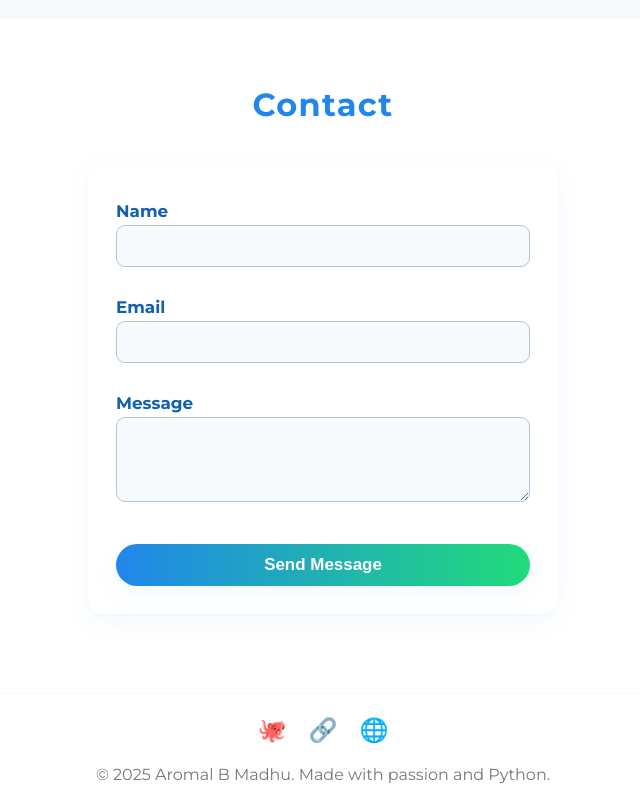
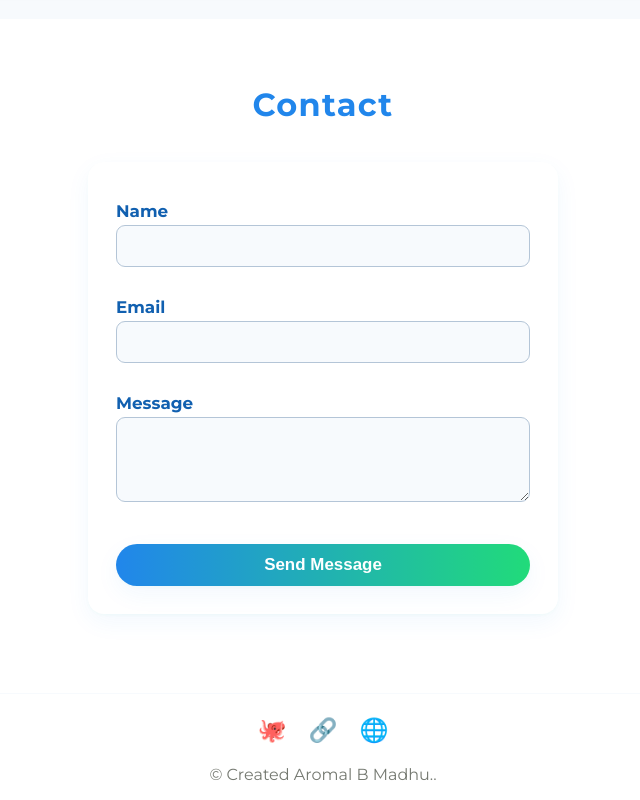
Before and after one commit to Aromalbm07/Aromal-B-Madhu-Portfolio, a plain HTML site: page index.html in a window 1280 px wide. Shown: the part 4412-5212 px from the top of the page, without its empty margins (317-957 px from the left). Drawn offline with Linux system fonts and the light colour scheme.

Commit message:
Update footer note in index.html

```diff
--- a/index.html
+++ b/index.html
@@ -707,7 +707,7 @@
       <a href="http://www.linkedin.com/in/aromal-b-madhu-7ab218275" aria-label="LinkedIn" target="_blank"><span>🔗</span></a>
       <a href="#home" aria-label="Portfolio"><span>🌐</span></a>
     </div>
-    <span class="footer-note">© 2025 Aromal B Madhu. Made with passion and Python.</span>
+    <span class="footer-note">© Created Aromal B Madhu..</span>
   </footer>
 
   <!-- JavaScript for Interactivity & Animations -->
```
